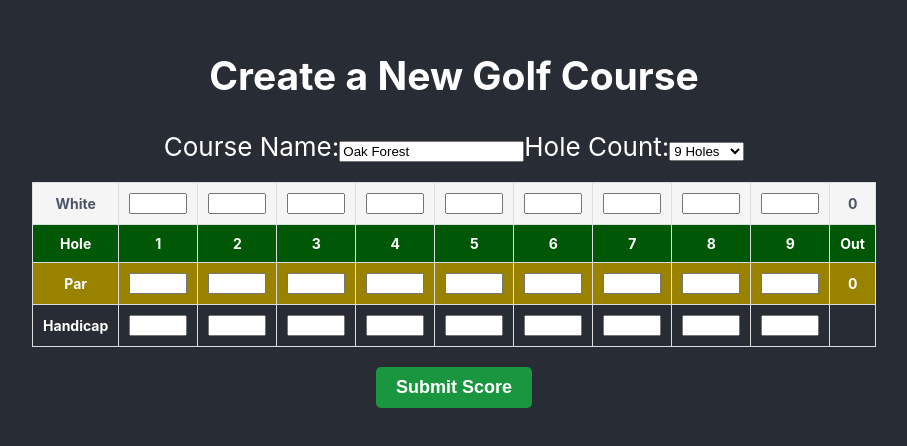
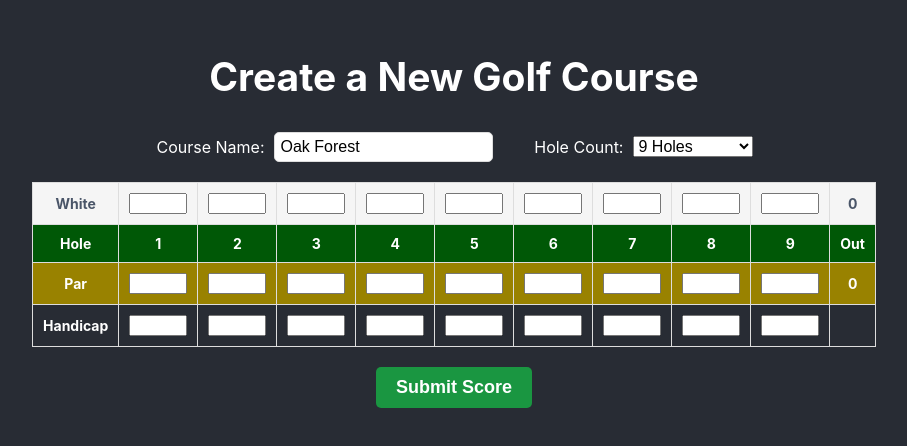
Before and after one commit to connorfewin/GolfTracker, a React (Create React App) app: page / in a window 1280 px wide. Shown: the part 176-622 px from the top of the page, without its empty margins (186-1093 px from the left). Built offline with nearby package versions, Linux system fonts and the light colour scheme; no server answers; what aws-amplify would draw is missing.

Commit message:
Fixed scorecard styling issues

```diff
--- a/src/styles/Scorecard.css
+++ b/src/styles/Scorecard.css
@@ -52,8 +52,47 @@ table {
 }
 
 .course-info {
-    padding-bottom: 20px;
+  display: flex;
+  flex-direction: row;
+  align-items: center;
+  margin-bottom: 20px;
+  justify-content: center;
 }
+
+.course-info label,
+.course-info input,
+.course-info select {
+  display: inline-block;
+  vertical-align: middle;
+  margin-right: 10px;
+}
+
+.course-info label {
+  width: 120px;
+  text-align: right;
+  font-size: 16px;
+}
+
+.course-info select {
+  font-size: 16px;
+  width: 120px;
+  margin-right: 10px;
+}
+
+.course-info input {
+  font-size: 16px;
+  padding: 5px;
+  border-radius: 5px;
+  border: 1px solid #ddd;
+}
+
+.course-info input:focus,
+.course-info select:focus {
+  outline: none;
+  border-color: #007bff;
+  box-shadow: 0 2px 4px rgba(0, 123, 255, 0.25);
+}
+
 .scorecard-container {
   max-width: 800px;
   margin: 0 auto;
```
Also changed, not shown: src/components/NewCourse.jsx (+14 -9 lines). Lines whose indentation alone changed are shown as unchanged.
